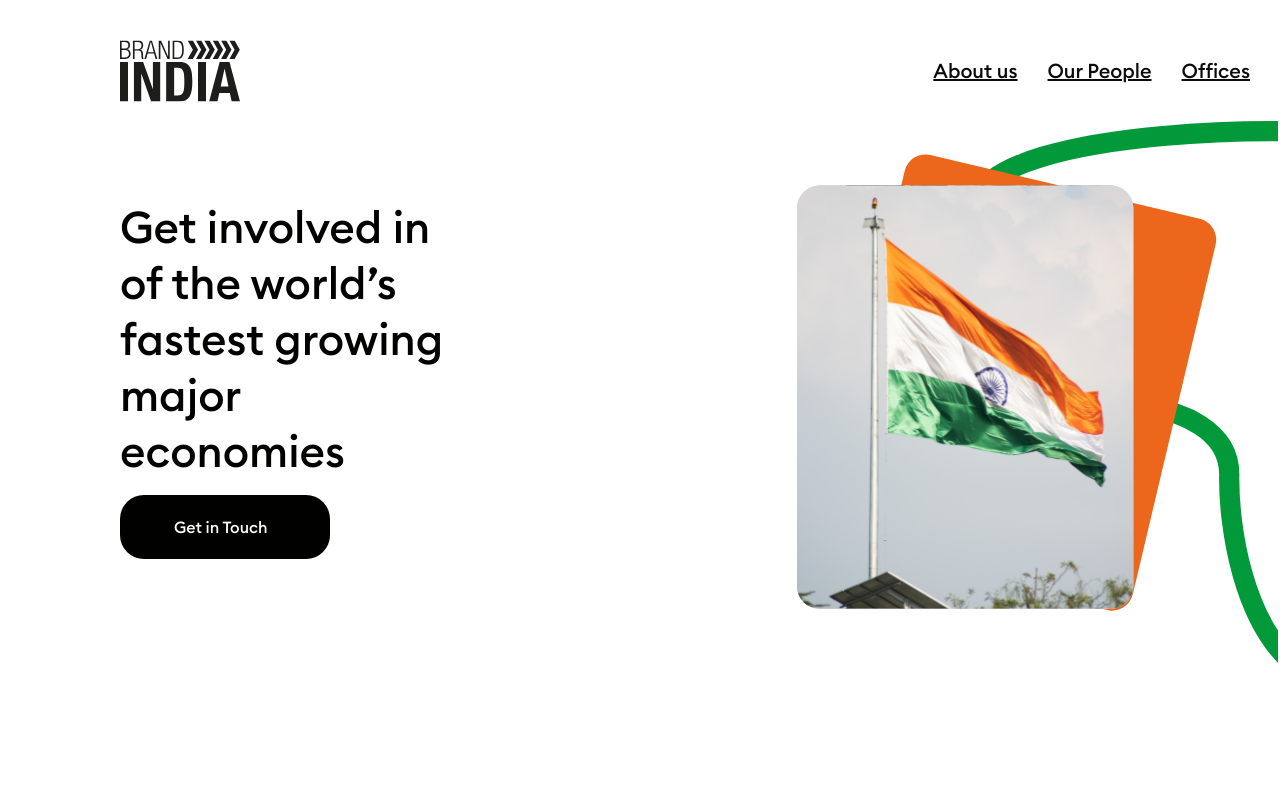
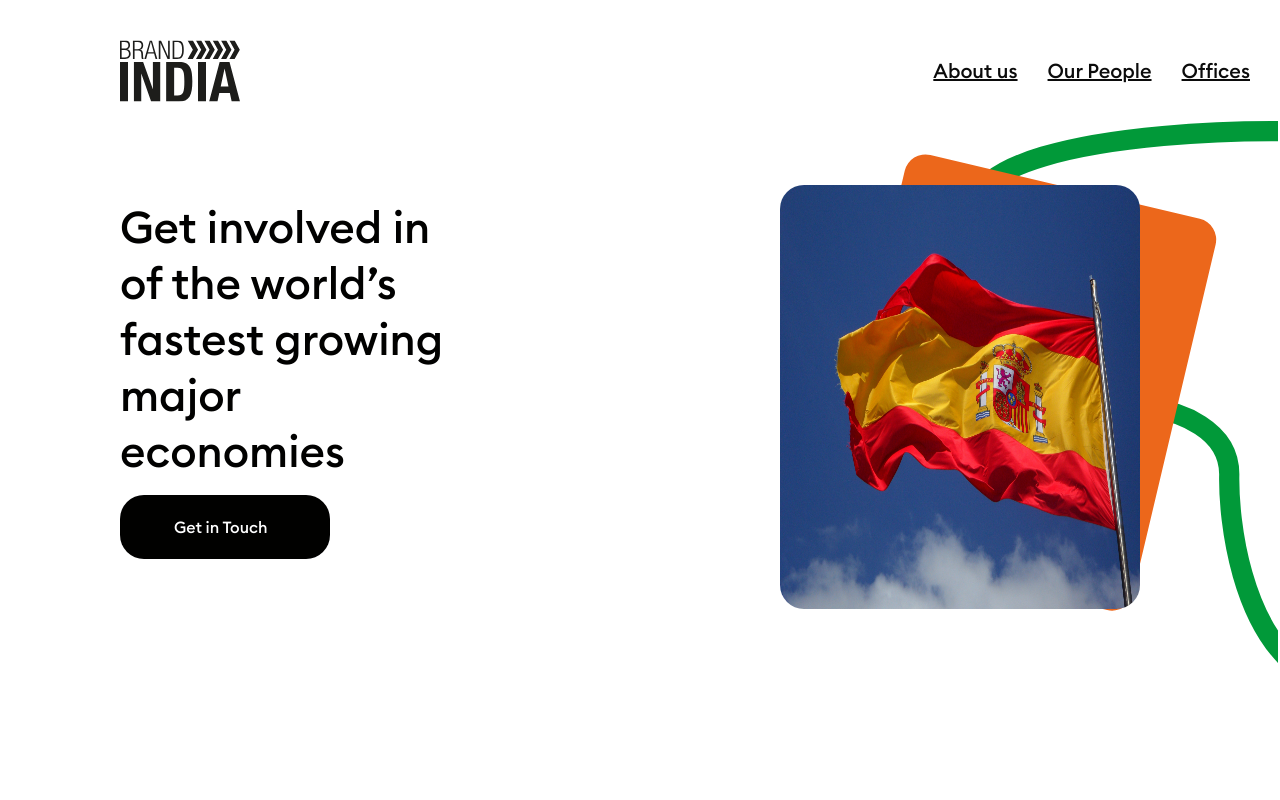
Before and after one commit to ilkiinz/Brand-India, a React (Create React App) app: page / in a window 1280 px wide. Shown: the top 800 px of the page. Built offline with nearby package versions, Linux system fonts and the light colour scheme.

Commit message:
change src

```diff
--- a/src/Home/Home.css
+++ b/src/Home/Home.css
@@ -44,9 +44,10 @@
   flex-shrink: 0;
 }
 
-.india {
+.spain {
   position: absolute;
-  right: 135px;
+  border-radius: 24px;
+  right: 140px;
   top: 75px;
   width: 360.328px;
   height: 424.152px;
--- a/src/Home/Home.js
+++ b/src/Home/Home.js
@@ -5,7 +5,7 @@ import Footer from "../Footer/Footer";
 import Info from "../Info/Info";
 import vector from "../assets/Vector.svg";
 import orange from "../assets/orange.svg";
-import india from "../assets/india.svg";
+import spain from "../assets/spain.jpg";
 import dropbox from "../assets/dropbox_blue 1.svg";
 import github from "../assets/GitHub.svg";
 import google from "../assets/Google.svg";
@@ -35,7 +35,7 @@ let Home = () =>{
         <div className='flag'>
           <img className="vector" src={vector} alt='vector' />
           <img className='orange' src={orange} alt='orange' />
-          <img className='india' src={india} alt='indida' />
+          <img className='spain' src={spain} alt='spain' />
         </div>
 
       </div>
```
Also changed, not shown: src/assets/spain.jpg (added).
